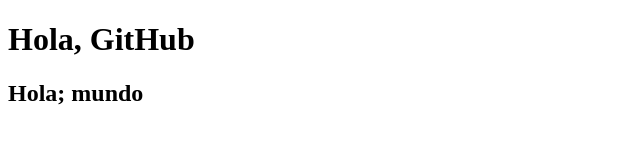
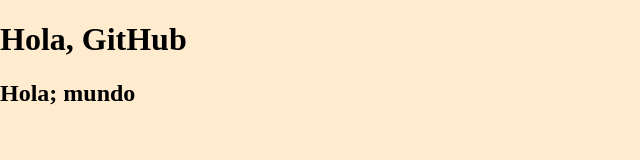
Before and after one commit to Walter-Segura/primerEjemplo, a plain HTML site: page index.html in a window 1280 px wide. Shown: the whole page, without its empty margins (0-640 px from the left). Drawn offline with Linux system fonts and the light colour scheme; files that its build step writes are made by us from their sources.

Commit message:
tercer commit

```diff
--- /dev/null
+++ b/CSS/style.css
@@ -0,0 +1,5 @@
+body {
+    padding: auto;
+    margin: auto;
+    background-color: blanchedalmond;
+}
--- a/index.html
+++ b/index.html
@@ -4,6 +4,7 @@
     <meta charset="UTF-8">
     <meta name="viewport" content="width=device-width, initial-scale=1.0">
     <title>Document</title>
+    <link rel="stylesheet" href="style.css" />
 </head>
 <body>
     <h1>
```
